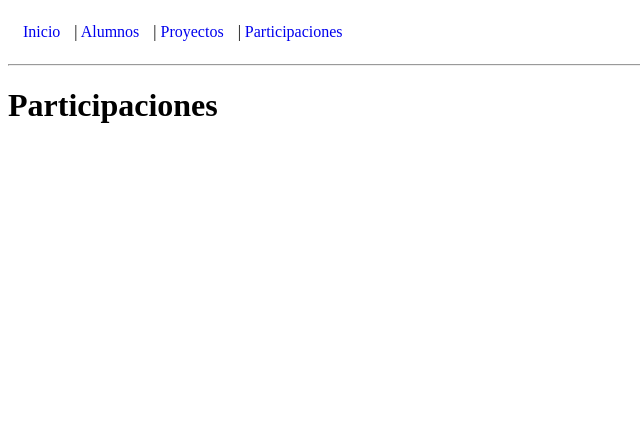
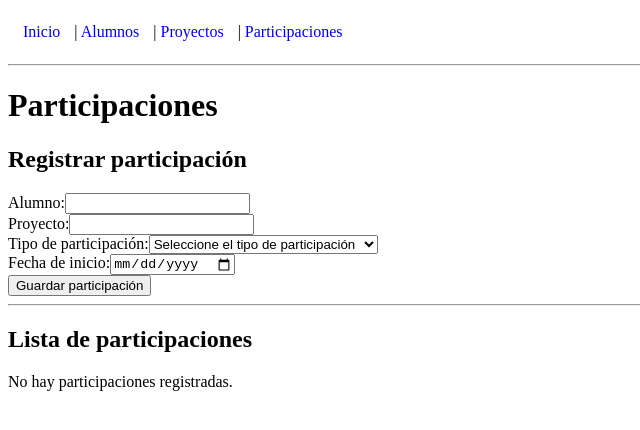
Before and after one commit to Enrique-Mora-Zavala/proyecto-final, a Vue app: page /participaciones in a window 1280 px wide. Shown: the top 430 px of the page, without its empty margins (0-640 px from the left). Built offline with nearby package versions, Linux system fonts and the light colour scheme; data requests are answered from the project's data file.

Commit message:
Se desarrollo la lista y métodos del CRUD de participaciones

```diff
--- a/src/components/participaciones/ParticipacionesList.vue
+++ b/src/components/participaciones/ParticipacionesList.vue
@@ -2,73 +2,85 @@
 import { ref, onMounted } from 'vue'
 import api from '../../services/api'
 
+const participaciones = ref([])
 const alumnos = ref([])
-const carreras = ref([])
-const emit = defineEmits(['editar-alumno'])
+const proyectos = ref([])
+const tiposParticipacion = ref([])
+const emit = defineEmits(['editar-participacion'])
 
-const cargarAlumnos = async () => {
-  const response = await api.get('/alumnos')
-  alumnos.value = response.data
+const cargarDatos = async () => {
+  const resParticipaciones = await api.get('/participaciones')
+  const resAlumnos = await api.get('/alumnos')
+  const resProyectos = await api.get('/proyectos')
+  const resTipos = await api.get('/tiposParticipacion')
+
+  participaciones.value = resParticipaciones.data
+  alumnos.value = resAlumnos.data
+  proyectos.value = resProyectos.data
+  tiposParticipacion.value = resTipos.data
 }
 
-const cargarCarreras = async () => {
-  const response = await api.get('/carreras')
-  carreras.value = response.data
+const obtenerAlumno = (id) => {
+  const alumno = alumnos.value.find((a) => a.id === id)
+  return alumno ? alumno.nombreCompleto : 'Sin alumno'
 }
 
-const obtenerCarrera = (id) => {
-  const carrera = carreras.value.find((c) => c.id === id)
-  return carrera ? carrera.nombre : 'Sin carrera'
+const obtenerProyecto = (id) => {
+  const proyecto = proyectos.value.find((p) => p.id === id)
+  return proyecto ? proyecto.nombre : 'Sin proyecto'
 }
 
-const eliminarAlumno = async (id) => {
-  const confirmar = confirm('¿Seguro que deseas eliminar este alumno?')
+const obtenerTipo = (id) => {
+  const tipo = tiposParticipacion.value.find((t) => t.id === id)
+  return tipo ? tipo.nombre : 'Sin tipo de participación'
+}
+
+const eliminarParticipacion = async (id) => {
+  const confirmar = confirm('¿Seguro que deseas eliminar esta participación?')
 
   if (confirmar) {
-    await api.delete(`/alumnos/${id}`)
-    cargarAlumnos()
+    await api.delete(`/participaciones/${id}`)
+    cargarDatos()
   }
 }
 
-const seleccionarAlumno = (alumno) => {
-  emit('editar-alumno', alumno)
+const seleccionarParticipacion = (participacion) => {
+  emit('editar-participacion', participacion)
 }
 
-cargarCarreras()
-
 onMounted(() => {
-  cargarAlumnos()
+  cargarDatos()
 })
 </script>
 
 <template>
   <div>
-    <h2>Lista de alumnos</h2>
+    <h2>Lista de participaciones</h2>
 
-    <p v-if="alumnos.length === 0">No hay alumnos registrados.</p>
+    <p v-if="participaciones.length === 0">No hay participaciones registradas.</p>
 
     <table v-else border="1">
       <thead>
         <tr>
           <th>ID</th>
-          <th>Nombre completo</th>
-          <th>Número de control</th>
-          <th>Carrera</th>
-          <th>Semestre</th>
+          <th>Alumno</th>
+          <th>Proyecto</th>
+          <th>Tipo de participación</th>
+          <th>Fecha de inicio</th>
           <th>Acciones</th>
         </tr>
       </thead>
 
       <tbody>
-        <tr v-for="alumno in alumnos" :key="alumno.id">
-          <td>{{ alumno.id }}</td>
-          <td>{{ alumno.nombreCompleto }}</td>
-          <td>{{ alumno.numeroControl }}</td>
-          <td>{{ obtenerCarrera(alumno.carreraId) }}</td>
-          <td>{{ alumno.semestre }}</td>
+        <tr v-for="participacion in participaciones" :key="participacion.id">
+          <td>{{ participacion.id }}</td>
+          <td>{{ obtenerAlumno(participacion.alumnoId) }}</td>
+          <td>{{ obtenerProyecto(participacion.proyectoId) }}</td>
+          <td>{{ obtenerTipo(participacion.tipoId) }}</td>
+          <td>{{ participacion.fechaInicio }}</td>
           <td>
-            <button @click="seleccionarAlumno(alumno)">✏️</button>
-            <button @click="eliminarAlumno(alumno.id)">🗑️</button>
+            <button @click="seleccionarParticipacion(participacion)">✏️</button>
+            <button @click="eliminarParticipacion(participacion.id)">🗑️</button>
           </td>
         </tr>
       </tbody>
--- a/src/components/proyectos/ProyectosList.vue
+++ b/src/components/proyectos/ProyectosList.vue
@@ -67,8 +67,8 @@ onMounted(() => {
           <td>{{ proyecto.fechaInicio }}</td>
           <td>{{ obtenerDocente(proyecto.docenteId) }}</td>
           <td>
-            <button @click="seleccionarProyecto(proyecto)">Editar</button>
-            <button @click="eliminarProyecto(proyecto.id)">Eliminar</button>
+            <button @click="seleccionarProyecto(proyecto)">✏️</button>
+            <button @click="eliminarProyecto(proyecto.id)">🗑️</button>
           </td>
         </tr>
       </tbody>
--- a/src/views/ParticipacionesView.vue
+++ b/src/views/ParticipacionesView.vue
@@ -1,5 +1,32 @@
+<script setup>
+import { ref } from 'vue'
+import ParticipacionForm from '../components/participaciones/ParticipacionForm.vue'
+import ParticipacionesList from '../components/participaciones/ParticipacionesList.vue'
+
+const actualizarLista = ref(0)
+const participacionSeleccionada = ref(null)
+
+const recargarParticipaciones = () => {
+  actualizarLista.value++
+  participacionSeleccionada.value = null
+}
+
+const editarParticipacion = (participacion) => {
+  participacionSeleccionada.value = participacion
+}
+</script>
+
 <template>
   <div>
     <h1>Participaciones</h1>
+
+    <ParticipacionForm
+      :participacionEditar="participacionSeleccionada"
+      @participacion-guardada="recargarParticipaciones"
+    />
+
+    <hr />
+
+    <ParticipacionesList :key="actualizarLista" @editar-participacion="editarParticipacion" />
   </div>
 </template>
```
